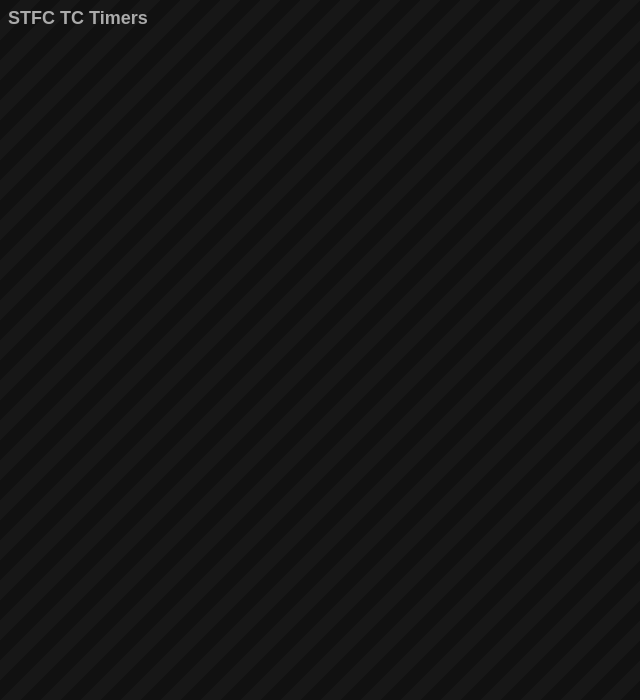
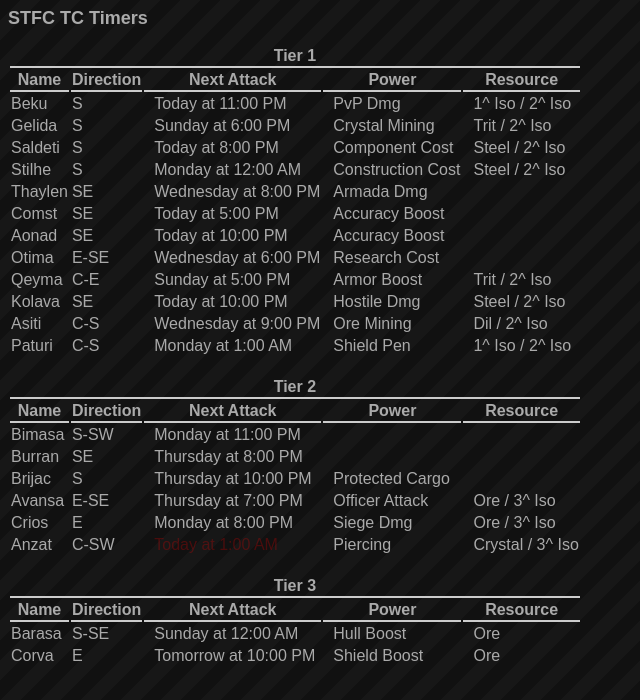
Before and after one commit to the1killer/stfcTCTimers, a website with bundled scripts: page index.html in a window 1280 px wide. Shown: the whole page, without its empty margins (0-640 px from the left). Built offline with nearby package versions, Linux system fonts and the light colour scheme.

Commit message:
more data, some text styling

```diff
--- a/style.css
+++ b/style.css
@@ -14,6 +14,27 @@ body {
 .sys {
 
 }
-.time {
+.time, .power {
     padding-left: 10px;
 }
+
+.red {
+    color: red;
+}
+
+.yellow {
+    color: yellow;
+}
+
+.green {
+    color: green;
+}
+
+.blinking{
+	animation:blinkingText 0.8s infinite;
+}
+@keyframes blinkingText{
+	0%{		color: #F00;	}
+	50%{	color:transparent;	}
+	100%{	color: #F00;	}
+}
--- a/systems.json
+++ b/systems.json
@@ -1,21 +1,159 @@
 {
-    "1" : [{
+    "1" : [
+        {
             "name": "Beku",
-            "direction": "South",
+            "direction": "S",
             "attackDay": 5,
+            "attackHour": 23,
+            "power" : "PvP Dmg",
+            "resource" : "1^ Iso / 2^ Iso"
+        },
+        {
+            "name": "Gelida",
+            "direction": "S",
+            "attackDay": 0,
+            "attackHour": 18,
+            "power" : "Crystal Mining",
+            "resource" : "Trit / 2^ Iso"
+        },
+        {
+            "name": "Saldeti",
+            "direction": "S",
+            "attackDay": 5,
+            "attackHour": 20,
+            "power" : "Component Cost",
+            "resource" : "Steel / 2^ Iso"
+        },
+        {
+            "name": "Stilhe",
+            "direction": "S",
+            "attackDay": 1,
+            "attackHour": 0,
+            "power" : "Construction Cost",
+            "resource" : "Steel / 2^ Iso"
+        },
+        {
+            "name": "Thaylen",
+            "direction": "SE",
+            "attackDay": 3,
+            "attackHour": 20,
+            "power" : "Armada Dmg"
+        },
+        {
+            "name": "Comst",
+            "direction": "SE",
+            "attackDay": 5,
+            "attackHour": 17,
+            "power" : "Accuracy Boost"
+        },
+        {
+            "name": "Aonad",
+            "direction": "SE",
+            "attackDay": 5,
+            "attackHour": 22,
+            "power" : "Accuracy Boost"
+        },
+        {
+            "name": "Otima",
+            "direction": "E-SE",
+            "attackDay": 3,
+            "attackHour": 18,
+            "power" : "Research Cost"
+        },
+        {
+            "name": "Qeyma",
+            "direction": "C-E",
+            "attackDay": 0,
+            "attackHour": 17,
+            "power" : "Armor Boost",
+            "resource" : "Trit / 2^ Iso"
+        },
+        {
+            "name": "Kolava",
+            "direction": "SE",
+            "attackDay": 5,
+            "attackHour": 22,
+            "power" : "Hostile Dmg",
+            "resource" : "Steel / 2^ Iso"
+        },
+        {
+            "name": "Asiti",
+            "direction": "C-S",
+            "attackDay": 3,
+            "attackHour": 21,
+            "power" : "Ore Mining",
+            "resource" : "Dil / 2^ Iso"
+        },
+        {
+            "name": "Paturi",
+            "direction": "C-S",
+            "attackDay": 1,
+            "attackHour": 1,
+            "power" : "Shield Pen",
+            "resource" : "1^ Iso / 2^ Iso"
+        }
+    ],
+    "2" : [
+        {
+            "name": "Bimasa",
+            "direction": "S-SW",
+            "attackDay": 1,
             "attackHour": 23
         },
+        {
+            "name": "Burran",
+            "direction": "SE",
+            "attackDay": 4,
+            "attackHour": 20
+        },
+        {
+            "name": "Brijac",
+            "direction": "S",
+            "attackDay": 4,
+            "attackHour": 22,
+            "power" : "Protected Cargo"
+        },
+        {
+            "name": "Avansa",
+            "direction": "E-SE",
+            "attackDay": 4,
+            "attackHour": 19,
+            "power" : "Officer Attack",
+            "resource" : "Ore / 3^ Iso"
+        },
+        {
+            "name": "Crios",
+            "direction": "E",
+            "attackDay": 1,
+            "attackHour": 20,
+            "power" : "Siege Dmg",
+            "resource" : "Ore / 3^ Iso"
+        },
+        {
+            "name": "Anzat",
+            "direction": "C-SW",
+            "attackDay": 5,
+            "attackHour": 1,
+            "power" : "Piercing",
+            "resource" : "Crystal / 3^ Iso"
+        }
     ],
-    "2" : [{
-        "name": "Bimasa",
-        "direction": "South-SW",
-        "attackDay": 1,
-        "attackHour": 23
-    }],
-    "3" : [{
-        "name": "Barasa",
-        "direction": "South-SE",
-        "attackDay": 0,
-        "attackHour": 0
-    }]
+    "3" : [
+        {
+            "name": "Barasa",
+            "direction": "S-SE",
+            "attackDay": 0,
+            "attackHour": 0,
+            "power": "Hull Boost",
+            "resource": "Ore"
+        },
+        {
+            "name": "Corva",
+            "direction": "E",
+            "attackDay": 6,
+            "attackHour": 22,
+            "power" : "Shield Boost",
+            "resource": "Ore"
+        }
+    ]
 }
--- a/timers.js
+++ b/timers.js
@@ -7,6 +7,7 @@ STFCTimers = (function() {
 
     let mformat = "dddd h a"
     var tieredsystems = {};
+    let NOW = moment()
 
     let systemsLoaded = function(data) {
         console.log(data);
@@ -18,7 +19,8 @@ STFCTimers = (function() {
         Object.keys(STFCTimers.tieredsystems).forEach(tier => {
             $("#syslist").append(`
             <tbody id='t${tier}' class='tier'>
-                <tr><th colspan='4'>Tier ${tier}</th></tr>
+                <tr><th colspan='5'>Tier ${tier}</th></tr>
+                <tr><th>Name</th><th>Direction</th><th>Next Attack</th><th>Power</th><th>Resource</th>
             </tbody>
             `);
             renderSystems(tier)
@@ -29,14 +31,34 @@ STFCTimers = (function() {
         let systems = STFCTimers.tieredsystems[tier];
         systems.forEach(sys =>{
             var time = moment().utc().day(sys.attackDay).hour(sys.attackHour).minute(0)
+            var strtime = time.local().calendar();
             if(moment(time).add(1,"hour").isBefore()) {
                 time.add(1,"week")
+                strtime = time.local().calendar(null,{sameElse:"[Next] dddd [at] h:mm a"})
             }
+            var diff = time.local().diff(NOW,"minutes")
+            var color = null;
+            if(diff < 5) {
+                color = 'blinking'
+            } else if(diff < 120) {
+                color = 'red'
+            } else if(diff < 60*12) {
+                color = 'yellow'
+            }
+
+            if(color != null) {
+                color = " "+color;
+            } else {
+                color = "";
+            }
+
             $("#t"+tier).append(`
-            <tr id='sys-"+sys.name+"' class='sys'>
+            <tr id='sys-"${sys.name}"' class='sys'>
                 <td>${sys.name}</td>
                 <td>${sys.direction}</td>
-                <td class="time">${time.local().calendar()}</td>
+                <td class="time"><span class="${color}">${strtime}</span></td>
+                <td class="power">${sys.power || ""}</td>
+                <td class="power">${sys.resource || ""}</td>
             </tr>`)
         })
     }
```
